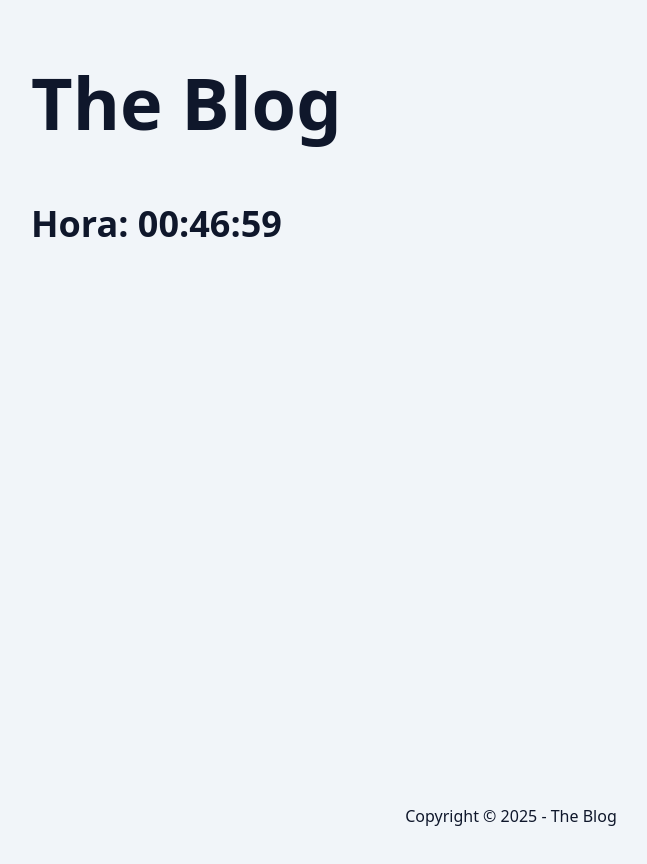
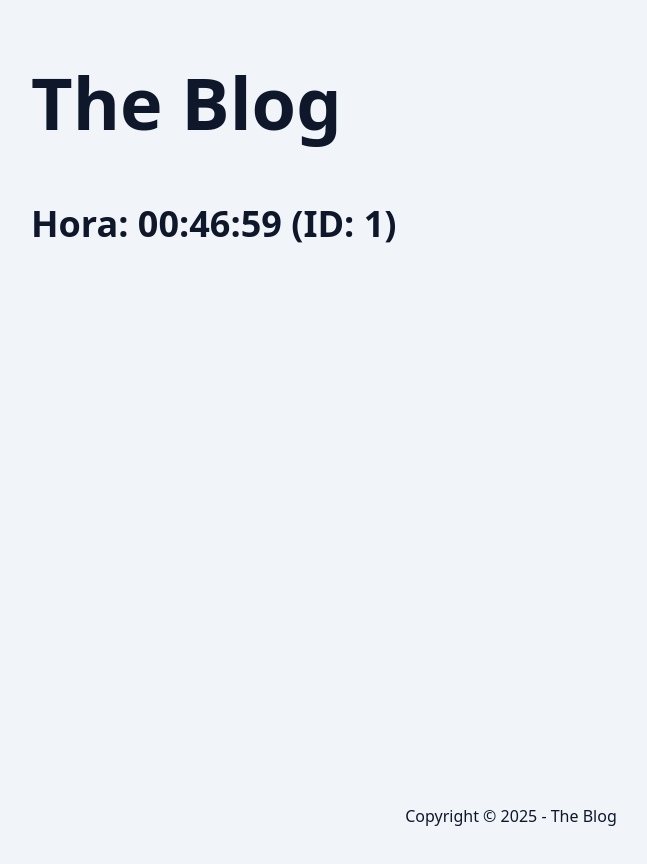
Before and after one commit to ErosAlmeida/the-blog, a Next.js app: page /exemplo/1 in a window 1280 px wide. Shown: the top 864 px of the page, without its empty margins (129-776 px from the left). Built offline with nearby package versions, Linux system fonts and the light colour scheme.

Commit message:
generateStatic

```diff
--- a/src/app/exemplo/[id]/page.tsx
+++ b/src/app/exemplo/[id]/page.tsx
@@ -1,11 +1,25 @@
 import { formatHour } from "@/utils/format-datetime";
 
-export default async function ExemploDynamicPage() {
+// export const dynamic = 'force-static';
+export const dynamicParams = true;
+
+export async function generateStaticParams() {
+  return [{ id: "1" }, { id: "2" }];
+}
+
+export default async function ExemploDynamicPage({
+  params,
+}: {
+  params: Promise<{ id: string }>;
+}) {
+  const { id } = await params;
   const hour = formatHour(Date.now());
 
   return (
     <main className="min-h-[600px] text-4xl font-bold">
-      <div>Hora: {hour}</div>
+      <div>
+        Hora: {hour} (ID: {id})
+      </div>
     </main>
   );
 }
--- a/src/app/exemplo/page.tsx
+++ b/src/app/exemplo/page.tsx
@@ -1,5 +1,6 @@
 import { formatHour } from "@/utils/format-datetime";
 
+export const dynamic = "force-dynamic";
 export default async function ExemploPage() {
   const hour = formatHour(Date.now());
 
```
